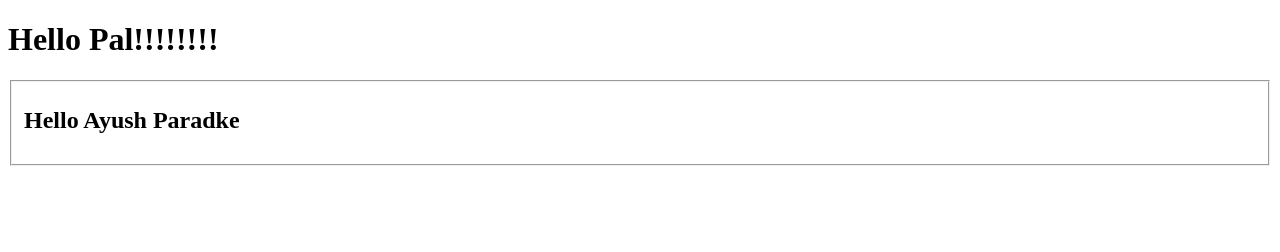
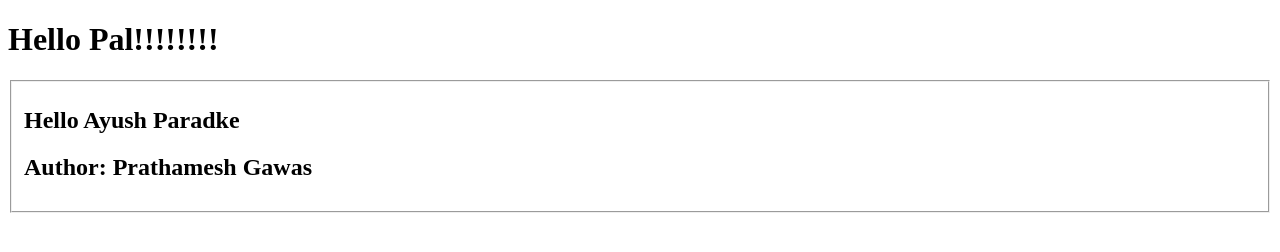
Before and after one commit to x-neon-nexus-o/Git_Demo_B2, a plain HTML site: page index.html in a window 1280 px wide. Drawn offline with Linux system fonts and the light colour scheme.

Commit message:
New Modification Added

```diff
--- a/index.html
+++ b/index.html
@@ -9,6 +9,7 @@
    <h1>Hello Pal!!!!!!!!</h1>
    <fieldset>
     <h2>Hello Ayush Paradke</h2>
+    <h2>Author: Prathamesh Gawas</h2>
    </fieldset>
 </body>
 </html>
```
